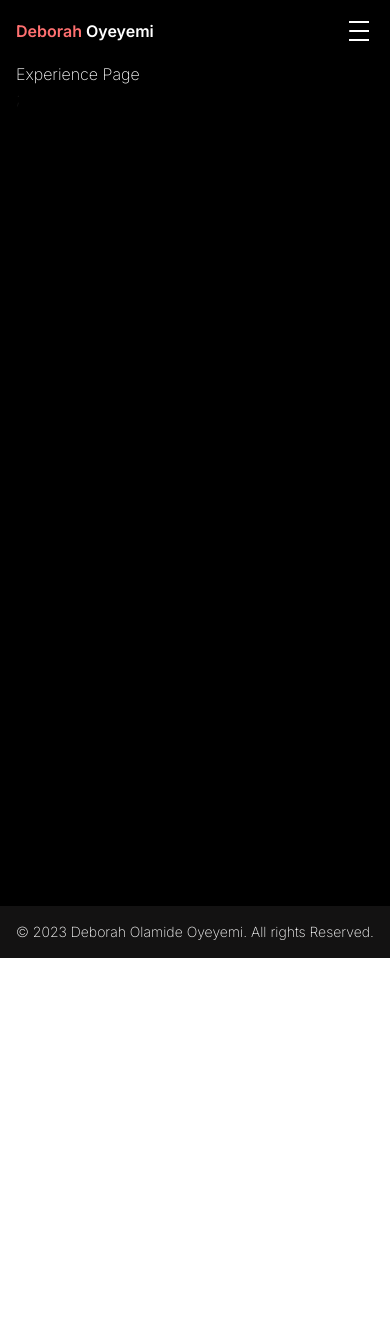
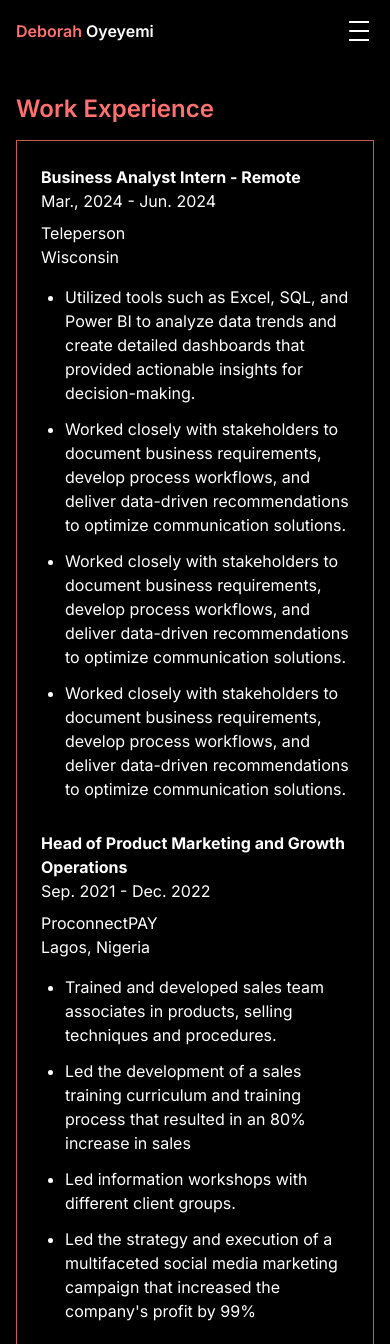
Before and after one commit to theNimbleDev/oyeyemi-deborah-portfolio, a Next.js app: page /experience in a window 390 px wide. Shown: the top 1344 px of the page. Before the commit the page ends 958 px from the top, so only its background shows below. Built offline with nearby package versions, Linux system fonts and the light colour scheme; a web font is replaced by a local one.

Commit message:
feature: created a responsive expereience page

```diff
--- a/app/(pages)/experience/page.tsx
+++ b/app/(pages)/experience/page.tsx
@@ -1,9 +1,120 @@
+import { HeadingTwo } from "@/app/components/heading";
+
 export default function Experience() {
   return (
-    <section className="bg-background text-foreground min-h-screen">
-      <main>
-        <h1 className="text-white">Experience Page</h1>;
-      </main>
-    </section>
+    <div className="min-h-screen bg-black text-white mt-8 mb-12">
+      <HeadingTwo text="Work Experience" type="primary" className="mb-4" />
+      <div className="border border-customPink/80 p-6 mb-6">
+        <div className="flex flex-col md:flex-row justify-between mb-2">
+          <h2 className="text-base font-bold">
+            Business Analyst Intern - Remote
+          </h2>
+          <span
+            className="text-white
+           text-base font-normal"
+          >
+            Mar., 2024 - Jun. 2024
+          </span>
+        </div>
+        <div className="flex flex-col md:flex-row justify-between mb-4 text-base font-normal">
+          <span className="text-white">Teleperson</span>
+          <span className="text-white">Wisconsin</span>
+        </div>
+
+        <ul className="list-disc pl-6 space-y-3 mb-[30px] text-base font-normal">
+          <li>
+            Utilized tools such as Excel, SQL, and Power BI to analyze data
+            trends and create detailed dashboards that provided actionable
+            insights for decision-making.
+          </li>
+          <li>
+            Worked closely with stakeholders to document business requirements,
+            develop process workflows, and deliver data-driven recommendations
+            to optimize communication solutions.
+          </li>
+          <li>
+            Worked closely with stakeholders to document business requirements,
+            develop process workflows, and deliver data-driven recommendations
+            to optimize communication solutions.
+          </li>
+          <li>
+            Worked closely with stakeholders to document business requirements,
+            develop process workflows, and deliver data-driven recommendations
+            to optimize communication solutions.
+          </li>
+        </ul>
+
+        <div className="mb-[30px]">
+          <div className="flex flex-col md:flex-row justify-between mb-2">
+            <h2 className="text-base font-bold">
+              Head of Product Marketing and Growth Operations
+            </h2>
+            <span
+              className="text-white
+              text-base font-normal"
+            >
+              Sep. 2021 - Dec. 2022
+            </span>
+          </div>
+          <div className="flex flex-col md:flex-row justify-between mb-4 text-base font-normal">
+            <span className="text-white">ProconnectPAY</span>
+            <span className="text-white">Lagos, Nigeria</span>
+          </div>
+
+          <ul className="list-disc pl-6 space-y-3 text-base font-normal">
+            <li>
+              Trained and developed sales team associates in products, selling
+              techniques and procedures.
+            </li>
+            <li>
+              Led the development of a sales training curriculum and training
+              process that resulted in an 80% increase in sales
+            </li>
+            <li>Led information workshops with different client groups.</li>
+            <li>
+              Led the strategy and execution of a multifaceted social media
+              marketing campaign that increased the company's profit by 99%
+            </li>
+          </ul>
+        </div>
+
+        <div className="mb-[30px]">
+          <div className="flex flex-col md:flex-row justify-between">
+            <h2 className="text-base font-bold">
+              Sales & Marketing Specialist - Remote
+            </h2>
+            <span
+              className="text-white
+             text-base font-normal"
+            >
+              Nov. 2021 - Dec. 2022
+            </span>
+          </div>
+          <div className="flex flex-col md:flex-row justify-between mb-4 text-base font-normal">
+            <span className="text-white">
+              Parrot Media Consultants - A Public Relations and Advertising
+              Company.
+            </span>
+            <span className="text-white">Fort Worth, TX</span>
+          </div>
+
+          <ul className="list-disc pl-6 space-y-3  text-base font-normal">
+            <li>
+              Trained and developed sales team associates in products, selling
+              techniques and procedures.
+            </li>
+            <li>
+              Led the development of a sales training curriculum and training
+              process that resulted in an 80% increase in sales
+            </li>
+            <li>Led information workshops with different client groups.</li>
+            <li>
+              Led the strategy and execution of a multifaceted social media
+              marketing campaign that increased the company's profit by 99%
+            </li>
+          </ul>
+        </div>
+      </div>
+    </div>
   );
 }
```
